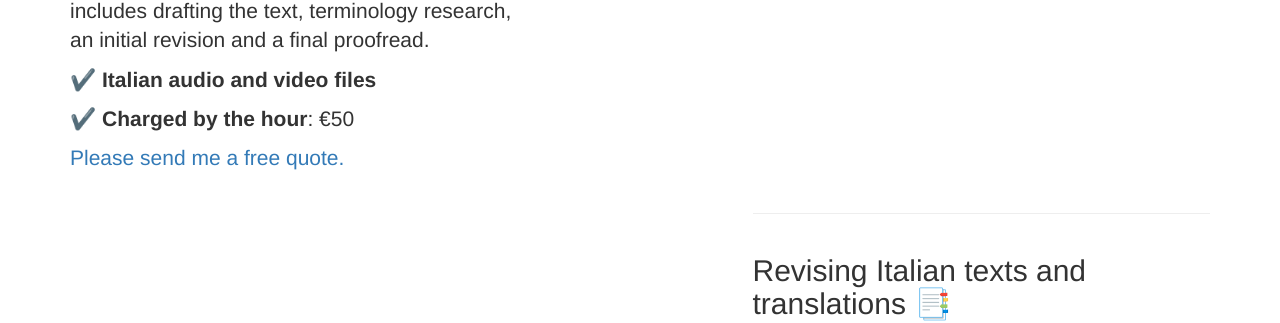
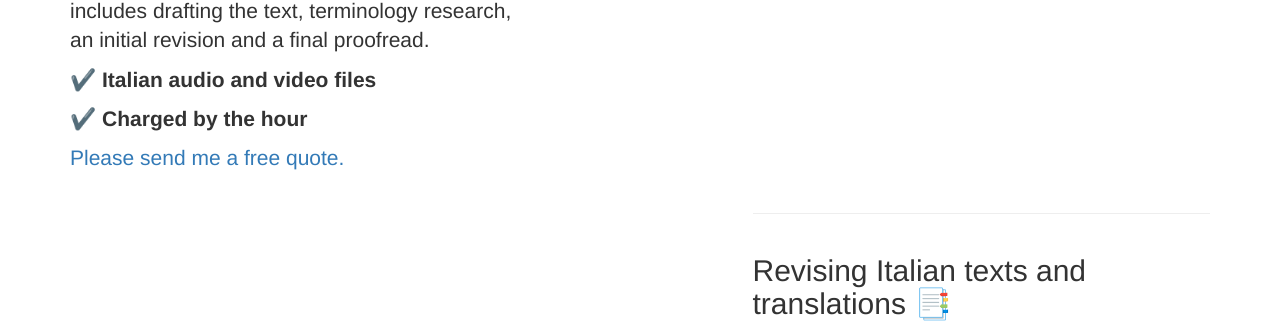
Before and after one commit to angelatiliatranslations/englishversion, a Jekyll site: the page built from _posts/2014-09-22-services-2.markdown, in a window 1280 px wide and 900 px high, scrolled down 2660 px. Shown: the part 153-476 px from the top of the window. Built offline with Jekyll 4.4.1, drawn with Linux system fonts in a browser that asks for light colours; nearby versions of some CDN libraries; library files that are not in the unit come from our copies.

Commit message:
Update 2014-09-22-services-2.markdown

```diff
--- a/_posts/2014-09-22-services-2.markdown
+++ b/_posts/2014-09-22-services-2.markdown
@@ -12,6 +12,6 @@ When you order a transcription of a recording, you’re not normally looking for
 <strong>✔️ Italian audio and video files</strong>
 </p>
 <p>
-<strong>✔️ Charged by the hour</strong>: €50
+<strong>✔️ Charged by the hour</strong>
 </p>
 <a href="mailto:angela@tiliatranslations.it">Please send me a free quote.</a>
```
